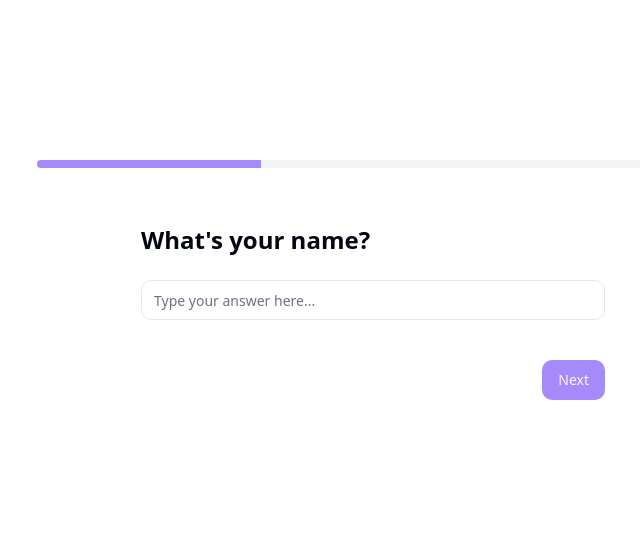
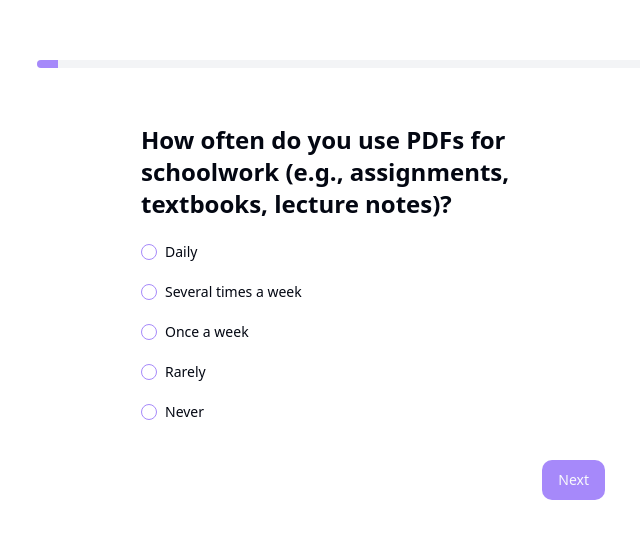
Before and after one commit to Promaces/simple-survey-scribe, a React (Vite) app: page / in a window 1280 px wide. Shown: the part 108-646 px from the top of the page, without its empty margins (267-907 px from the left). Built offline with nearby package versions, Linux system fonts and the light colour scheme.

Commit message:
Add initial project setup
This commit includes the initial setup of the project with all necessary files and configurations for a React application using TypeScript, Vite, and Tailwind CSS. The structure includes components for survey functionality, routing, and UI elements.
[skip gpt_engineer]

```diff
--- a/src/pages/Index.tsx
+++ b/src/pages/Index.tsx
@@ -6,20 +6,182 @@ import { ThankYou } from "@/components/ThankYou";
 const questions = [
   {
     id: 1,
-    text: "What's your name?",
-    type: "text" as const,
+    text: "How often do you use PDFs for schoolwork (e.g., assignments, textbooks, lecture notes)?",
+    type: "choice",
+    choices: ["Daily", "Several times a week", "Once a week", "Rarely", "Never"]
   },
   {
     id: 2,
-    text: "How did you hear about us?",
-    type: "choice" as const,
-    choices: ["Social Media", "Friend", "Search Engine", "Other"],
+    text: "What challenges do you face when using PDFs for studying or completing tasks?",
+    type: "text"
   },
   {
     id: 3,
-    text: "What's your favorite feature of our product?",
-    type: "text" as const,
+    text: "Do you find it easy to annotate, highlight, or take notes on PDFs?",
+    type: "choice",
+    choices: ["Very easy", "Somewhat easy", "Neutral", "Somewhat difficult", "Very difficult"]
   },
+  {
+    id: 4,
+    text: "Do you ever convert PDFs into other formats (e.g., Word, Excel)?",
+    type: "choice",
+    choices: ["Yes, frequently", "Yes, occasionally", "Rarely", "Never"]
+  },
+  {
+    id: 5,
+    text: "What features do you wish existed in a PDF reader that could make studying easier or more enjoyable?",
+    type: "text"
+  },
+  {
+    id: 6,
+    text: "Would you like to share study notes, annotated PDFs, or resources with other students?",
+    type: "choice",
+    choices: ["Yes, definitely", "Maybe", "No", "Not sure"]
+  },
+  {
+    id: 7,
+    text: "How important is it to have a space where you can discuss topics with other students?",
+    type: "choice",
+    choices: ["Very important", "Somewhat important", "Not very important", "Not important at all"]
+  },
+  {
+    id: 8,
+    text: "Would you use a feature to connect with classmates or students from other schools?",
+    type: "choice",
+    choices: ["Yes, definitely", "Maybe", "No", "Not sure"]
+  },
+  {
+    id: 9,
+    text: "Do you prefer messaging, voice calls, or video calls for collaboration?",
+    type: "choice",
+    choices: ["Messaging", "Voice calls", "Video calls", "All of the above", "None of the above"]
+  },
+  {
+    id: 10,
+    text: "How would you feel about virtual study rooms?",
+    type: "choice",
+    choices: ["Very interested", "Somewhat interested", "Not interested", "Need more information"]
+  },
+  {
+    id: 11,
+    text: "What's the biggest challenge you face when studying or working on school projects?",
+    type: "text"
+  },
+  {
+    id: 12,
+    text: "What tools or apps do you currently use for studying, and what do you like or dislike about them?",
+    type: "text"
+  },
+  {
+    id: 13,
+    text: "Are there any features missing from current tools that would make your school life easier?",
+    type: "text"
+  },
+  {
+    id: 14,
+    text: "If you could design the perfect study tool, what would it look like?",
+    type: "text"
+  },
+  {
+    id: 15,
+    text: "What frustrates you the most when trying to collaborate with classmates or access study materials?",
+    type: "text"
+  },
+  {
+    id: 16,
+    text: "Do you mostly use a phone, tablet, or computer for studying?",
+    type: "choice",
+    choices: ["Phone", "Tablet", "Computer", "Multiple devices"]
+  },
+  {
+    id: 17,
+    text: "How important is it for a study tool to work offline?",
+    type: "choice",
+    choices: ["Very important", "Somewhat important", "Not important", "No opinion"]
+  },
+  {
+    id: 18,
+    text: "Are there any accessibility features you or your classmates need?",
+    type: "choice",
+    choices: ["Text-to-speech", "Dyslexia-friendly fonts", "Dark mode", "Other", "None"]
+  },
+  {
+    id: 19,
+    text: "How do you store or organize your school files?",
+    type: "choice",
+    choices: ["Cloud storage", "Local folders", "Both cloud and local", "Other"]
+  },
+  {
+    id: 20,
+    text: "Would you like a built-in feature to organize all your school files in one place?",
+    type: "choice",
+    choices: ["Yes, definitely", "Maybe", "No", "Not sure"]
+  },
+  {
+    id: 21,
+    text: "Would you be interested in features that track study time or reward productivity?",
+    type: "choice",
+    choices: ["Very interested", "Somewhat interested", "Not interested", "Not sure"]
+  },
+  {
+    id: 22,
+    text: "How do you stay motivated to study, and could an app help with that?",
+    type: "text"
+  },
+  {
+    id: 23,
+    text: "Would you use a feature to set goals or reminders?",
+    type: "choice",
+    choices: ["Yes, definitely", "Maybe", "No", "Not sure"]
+  },
+  {
+    id: 24,
+    text: "How do you currently meet and connect with other students outside your school?",
+    type: "choice",
+    choices: ["Social media", "Study groups", "Online forums", "Other", "I don't"]
+  },
+  {
+    id: 25,
+    text: "Would you like a feature to find study buddies based on shared subjects or interests?",
+    type: "choice",
+    choices: ["Yes, definitely", "Maybe", "No", "Not sure"]
+  },
+  {
+    id: 26,
+    text: "What concerns would you have about joining an online student community?",
+    type: "text"
+  },
+  {
+    id: 27,
+    text: "What rules or guidelines do you think are important to keep the community positive and helpful?",
+    type: "text"
+  },
+  {
+    id: 28,
+    text: "Would you participate in events like webinars, workshops, or study challenges?",
+    type: "choice",
+    choices: ["Yes, definitely", "Maybe", "No", "Not sure"]
+  },
+  {
+    id: 29,
+    text: "What's the one thing you wish you could change about how you study or collaborate with others?",
+    type: "text"
+  },
+  {
+    id: 30,
+    text: "If you've used study tools or apps before, what's one feature you loved and one you didn't like?",
+    type: "text"
+  },
+  {
+    id: 31,
+    text: "What's a problem you or your classmates face daily that no app or tool has solved yet?",
+    type: "text"
+  },
+  {
+    id: 32,
+    text: "Do you have any ideas or suggestions for making a tool like this better for students?",
+    type: "text"
+  }
 ];
 
 const Index = () => {
```
